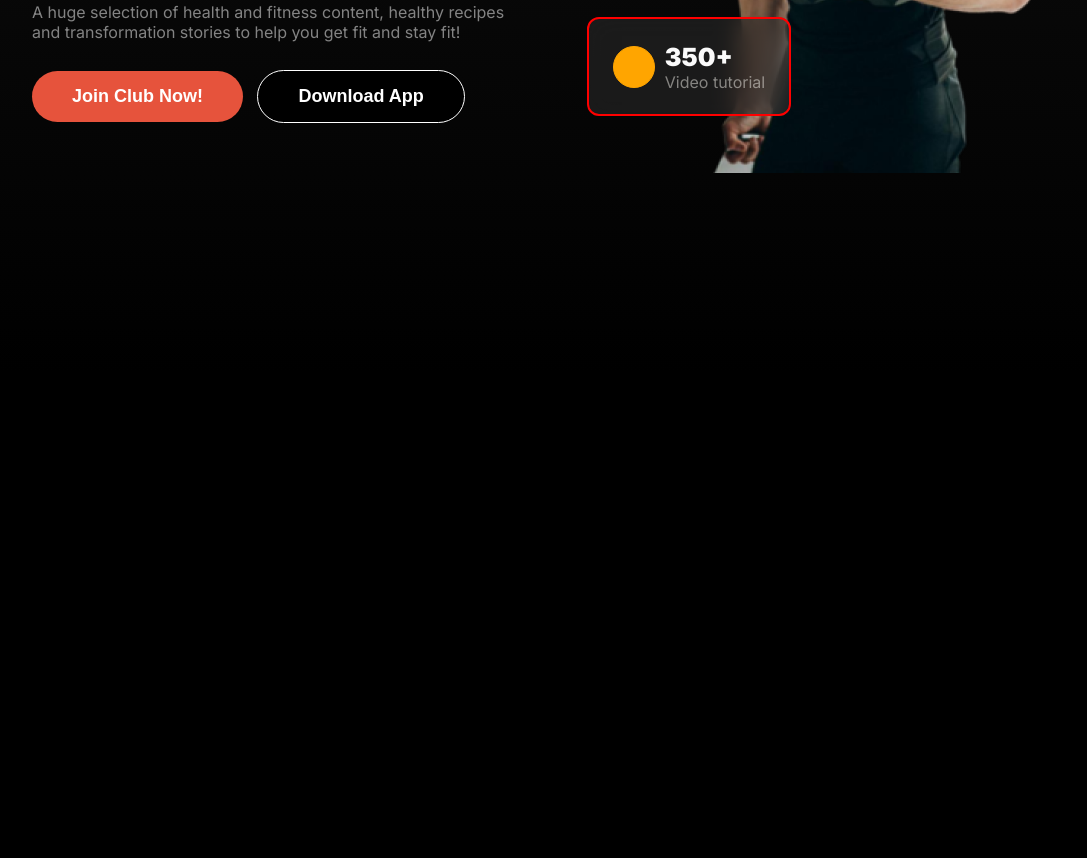
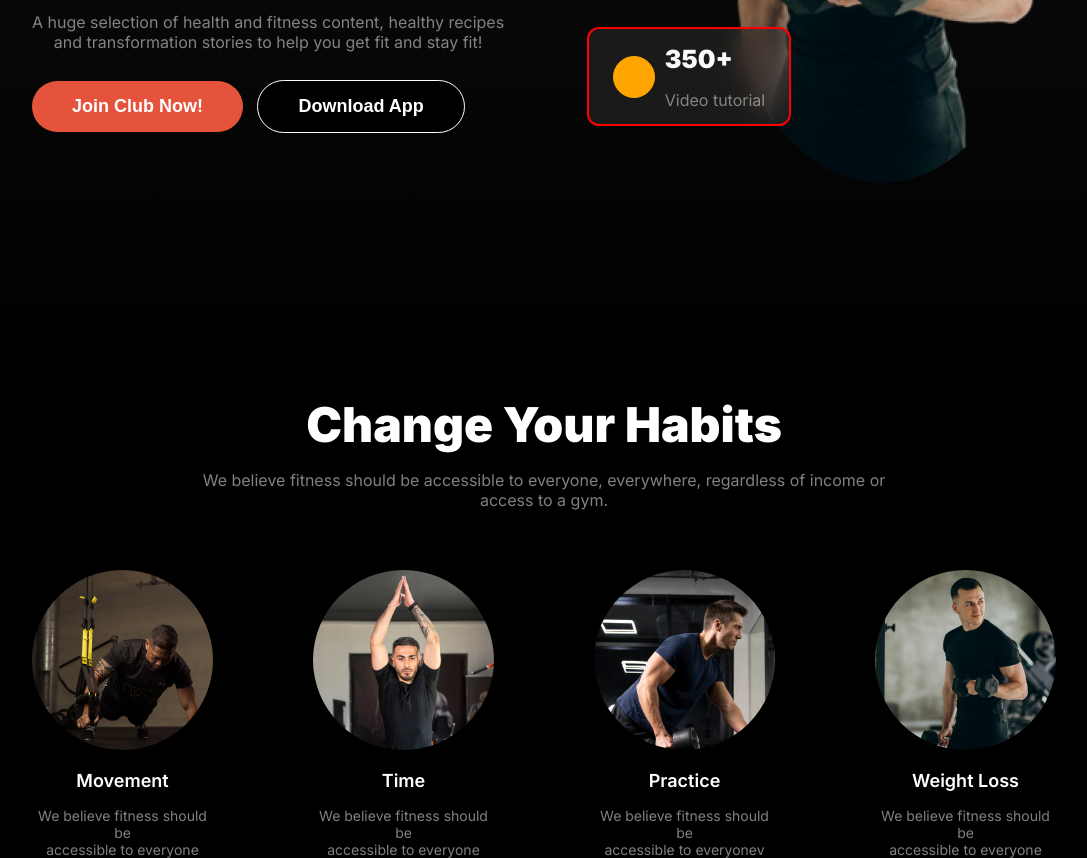
Before and after one commit to AymanSupto/assignment-two, a plain HTML site: page index.html in a window 1280 px wide. Shown: the part 481-1339 px from the top of the page, without its empty margins (96-1183 px from the left). Before the commit the page ends 886 px from the top, so only its background shows below. Drawn offline with Linux system fonts and the light colour scheme.

Commit message:
habits section done

```diff
--- a/index.html
+++ b/index.html
@@ -49,6 +49,37 @@
 
     </header>
 
+    <main>
+        <section class="habits">
+            <div class="description">
+                <h1>Change Your Habits</h1>
+                <p>We believe fitness should be accessible to everyone, everywhere, regardless of income or <br>access to a
+                    gym.</p>
+            </div>
+            <div class="habit-images">
+                <div class="center">
+                    <div><img src="images/image 3.png" alt=""></div>
+                    <h3>Movement</h3>
+                    <p>We believe fitness should be <br>accessible to everyone</p>
+                </div>
+                <div class="center">
+                    <div><img src="images/image 2.png" alt=""></div>
+                    <h3>Time</h3>
+                    <p>We believe fitness should be <br>accessible to everyone</p>
+                </div>
+                <div class="center">
+                    <div><img src="images/image 4.png" alt=""></div>
+                    <h3>Practice</h3>
+                    <p>We believe fitness should be <br>accessible to everyonev</p>
+                </div>
+                <div class="center">
+                    <div><img src="images/image 5.png" alt=""></div>
+                    <h3>Weight Loss</h3>
+                    <p>We believe fitness should be <br>accessible to everyone</p>
+                </div>
+            </div>
+        </section>
+    </main>
 </body>
 
 </html>
--- a/styles/styles.css
+++ b/styles/styles.css
@@ -17,6 +17,9 @@ body {
     display: flex;
 }
 
+.banner-navbar{
+    padding-top: 2.5rem;
+}
 /* navbar */
 
 .navbar {
@@ -57,11 +60,11 @@ body {
 
 /* banner */
 
-.banner-text{
+.banner-text {
     margin-bottom: 10rem;
 }
 
-.dancing-font{
+.dancing-font {
     font-family: "Dancing Script", cursive;
     font-size: 4.875rem;
     font-weight: 300;
@@ -71,7 +74,7 @@ body {
     justify-content: space-between;
     align-items: center;
     width: 80%;
-    margin: 30px auto;
+    margin: 0 auto;
 }
 
 .banner-text h1 {
@@ -79,7 +82,7 @@ body {
     font-family: Inter;
     font-size: 4.875rem;
     font-weight: 900;
-    margin-bottom: 28px;
+    margin-bottom: 1.75rem;
     color: rgb(255, 255, 255);
     ;
 }
@@ -87,7 +90,7 @@ body {
 .banner-text p {
     font-size: 1rem;
     font-weight: 400;
-    margin-bottom: 28px;
+    margin-bottom: 1.75rem;
     color: rgba(255, 255, 255, 0.5);
 }
 
@@ -174,3 +177,68 @@ body {
     height: 95px;
     border: 2px solid red;
 }
+
+/* habits */
+
+.habits {
+    width: 80%;
+    margin: 0 auto;
+    display: flex;
+    flex-direction: column;
+    justify-content: center;
+    align-items: center;
+}
+
+.description p {
+    color: rgba(255, 255, 255, 0.5);
+    font-family: Inter;
+    font-size: 1rem;
+    font-weight: 400;
+}
+
+.description h1 {
+    color: rgb(255, 255, 255);
+    font-size: 3rem;
+    font-weight: 900;
+}
+
+.description h1,
+p {
+    text-align: center;
+    margin-top: 10px;
+}
+
+.center h3 {
+    color: rgb(255, 255, 255);
+    font-size: 1.125rem;
+    font-weight: 600;
+}
+
+.center p {
+    color: rgba(255, 255, 255, 0.5);
+    font-size: 0.875rem;
+    font-weight: 400;
+}
+
+.center h3,
+p {
+    margin-top: 1rem;
+    text-align: center;
+}
+
+img {
+    border-radius: 50%;
+}
+
+.habit-images {
+    display: flex;
+    margin-top: 60px;
+    gap: 6.25rem;
+}
+
+.center {
+    display: flex;
+    flex-direction: column;
+    justify-content: center;
+    align-items: center;
+}
```
